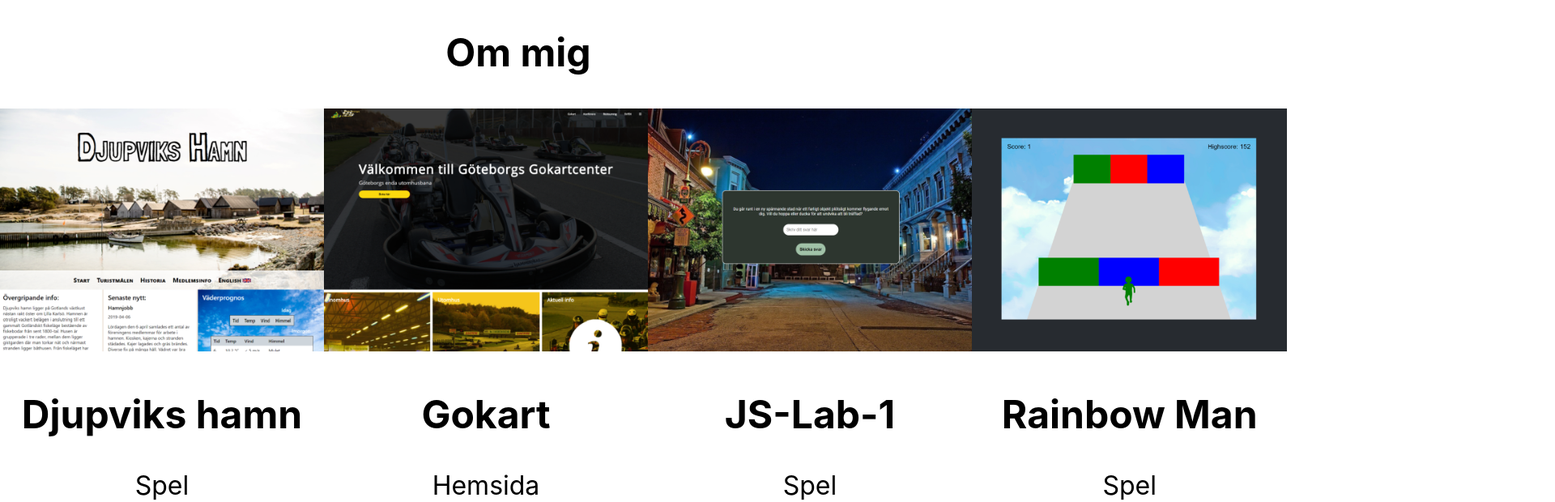
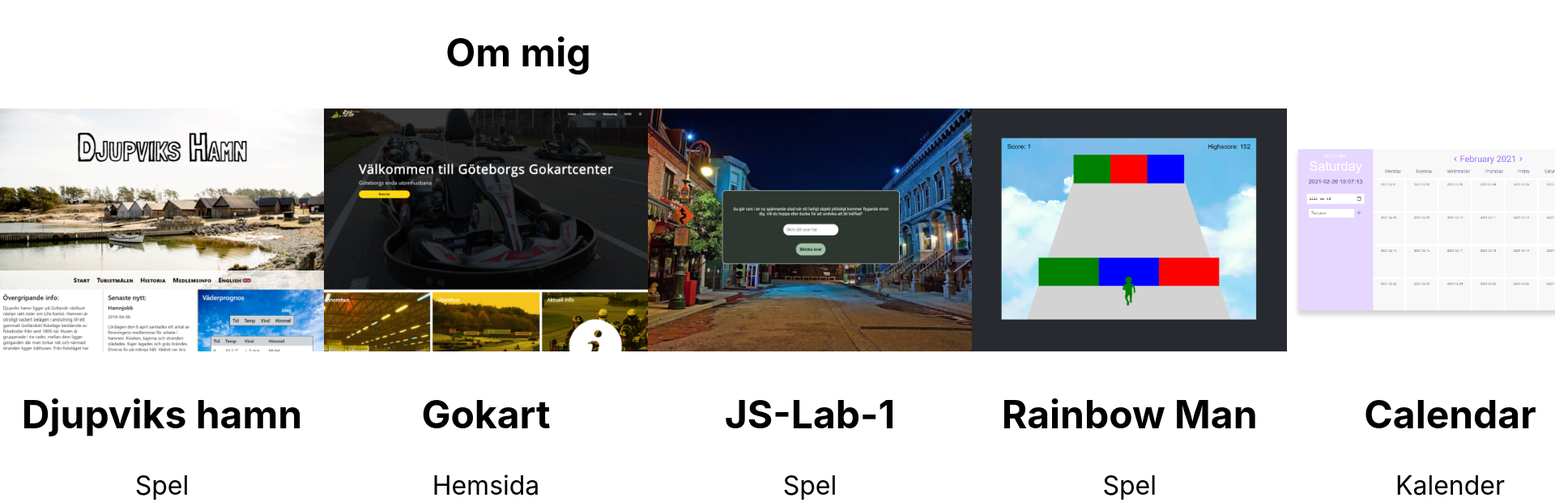
Before and after one commit to johnrybo/resume-react, a React (Create React App) app: page / in a window 1280 px wide. Shown: the part 240-860 px from the top of the page at 81% size, 1920 px wide, since content can reach past the window. Built offline with nearby package versions, Linux system fonts and the light colour scheme.

Commit message:
calendar

```diff
--- a/src/Main.js
+++ b/src/Main.js
@@ -5,6 +5,7 @@
 import gokart from './images/gokart-480w.png'
 import lab1 from './images/lab-1-480w.png'
 import rainbowman from './images/rainbowman-480w.png'
+import calendar from './images/calendar-480w.png'
 
 function Main() {
     return (
@@ -13,6 +14,7 @@
             <Project title="Gokart" img={gokart} alt="Gokart" description="Hemsida"/>
             <Project title="JS-Lab-1" img={lab1} alt="Lab 1" description="Spel" />
             <Project title="Rainbow Man" img={rainbowman} alt="Rainbow Man" description="Spel" />
+            <Project title="Calendar" img={calendar} alt="Calendar" description="Kalender" />
         </div>
       );
 }
```
Also changed, not shown: src/images/calendar-480w.png (added).
